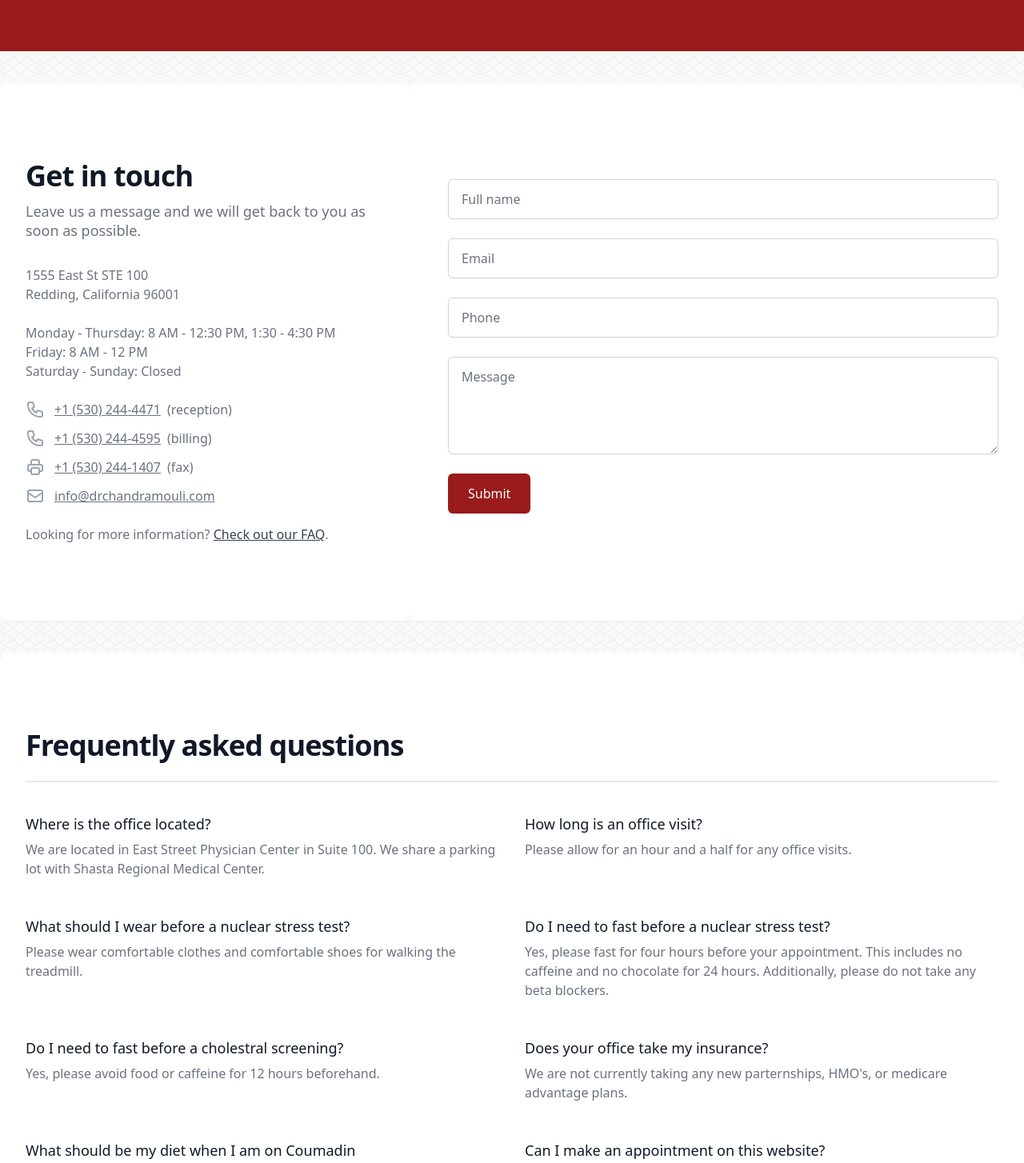
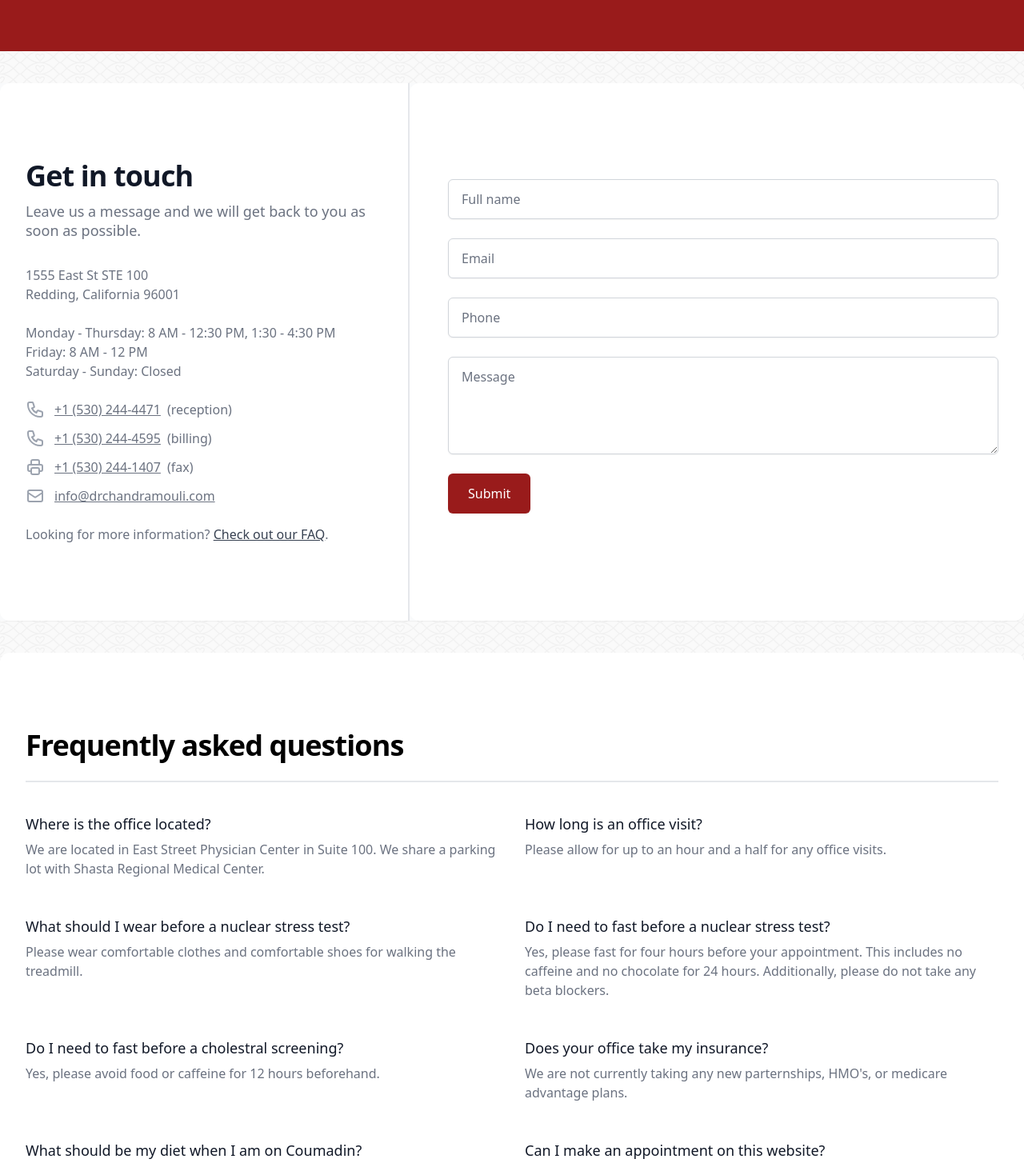
Before and after one commit to ladderdesigns/doctor-template-1, a Next.js app: page /contact in a window 1280 px wide. Shown: the part 256-1710 px from the top of the page at 80% size. Built offline with nearby package versions, Linux system fonts and the light colour scheme.

Commit message:
chore: tweaked stles on ContactForm

```diff
--- a/src/components/ContactForm.tsx
+++ b/src/components/ContactForm.tsx
@@ -7,8 +7,8 @@ export default function ContactForm() {
         <div className="absolute bg-gray-50 inset-y-0 left-0 w-1/2" />
       </div>
       <div className="mx-auto relative lg:grid lg:grid-cols-5">
-        <div className="bg-white px-4 py-16 rounded-xl sm:px-6 lg:col-span-2 lg:px-8 lg:py-24 xl:pr-12">
-          <div className="max-w-lg mx-auto">
+        <div className="bg-white border-gray-200 border-r-2 px-4 py-16 rounded-l-xl sm:px-6 lg:col-span-2 lg:px-8 lg:py-24 xl:pr-12">
+          <div className="max-w-lg mx-auto s">
             <h2 className="font-semibold text-3xl text-gray-900 tracking-tight sm:text-4xl">
               Get in touch
             </h2>
@@ -113,7 +113,7 @@ export default function ContactForm() {
             </p>
           </div>
         </div>
-        <div className="bg-white px-4 py-16 rounded-xl sm:px-6 lg:col-span-3 lg:px-8 lg:py-24 xl:pl-12">
+        <div className="bg-white pb-16 px-4 rounded-xl sm:px-6 lg:col-span-3 lg:px-8 lg:py-24 xl:pl-12">
           <div className="max-w-lg mx-auto lg:max-w-none">
             <form
               action="#"
--- a/src/components/FAQ.tsx
+++ b/src/components/FAQ.tsx
@@ -9,7 +9,7 @@ const faqs = [
   {
     id: 2,
     question: 'How long is an office visit?',
-    answer: 'Please allow for an hour and a half for any office visits.',
+    answer: 'Please allow for up to an hour and a half for any office visits.',
   },
   {
     id: 3,
@@ -36,7 +36,7 @@ const faqs = [
   },
   {
     id: 7,
-    question: 'What should be my diet when I am on Coumadin',
+    question: 'What should be my diet when I am on Coumadin?',
     answer:
       "Coumadin is a blood-thinning medication that helps treat and prevent blood clots from occuring. There are specific foods and beverages that can weaken Coumadin's ability to prevent blood clots. When taking Coumadin avoid or consume small amounts of alcohol and cranberry juice. Additionally, avoid consuming foods that contain large amounts of Vitamin K such as kale, spinach, and broccoli.",
   },
@@ -57,7 +57,7 @@ export default function FAQ() {
       id="faq"
     >
       <div className="divide-gray-200 divide-y-2 max-w-7xl mx-auto px-4 py-16 sm:px-6 sm:py-24 lg:px-8">
-        <h2 className="font-semibold text-3xl text-gray-900 tracking-tight sm:text-4xl">
+        <h2 className="font-semibold text--gray-900 text-3xl tracking-tight sm:text-4xl">
           Frequently asked questions
         </h2>
         <div className="mt-6 pt-10">
--- a/src/pages/about-us.tsx
+++ b/src/pages/about-us.tsx
@@ -47,10 +47,9 @@ export default function AboutUs({ employees }: Props) {
                       Our team
                     </h2>
                     <p className="text-gray-500 text-xl">
-                      We have served the Redding and Northern California
-                      community since 1999. Our mission is to improve cardiac
-                      health and wellbeing through integrated and compassionate
-                      patient care. Come let our family take care of yours.
+                      Our mission is to improve cardiac health and wellbeing
+                      through integrated and compassionate patient care. Come
+                      let our family take care of yours.
                     </p>
                   </div>
                   <div className="lg:col-span-2">
```
